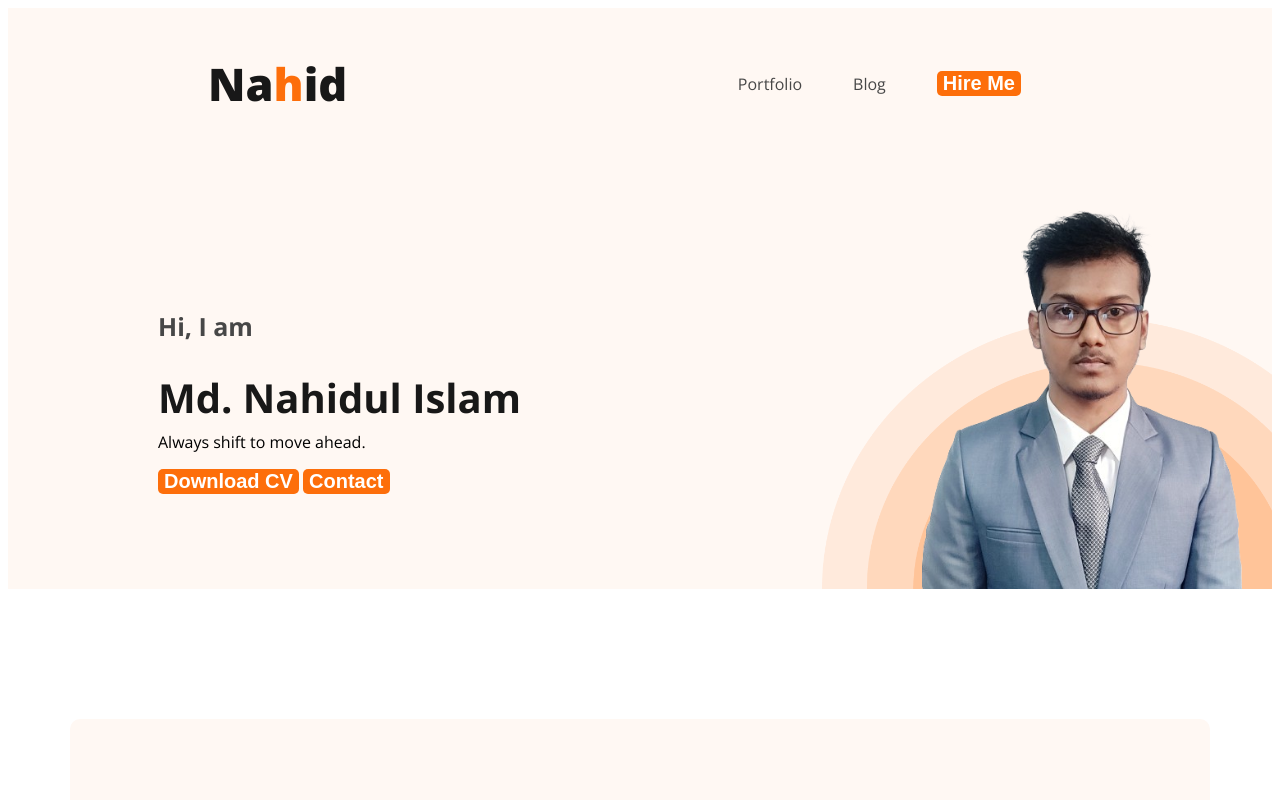
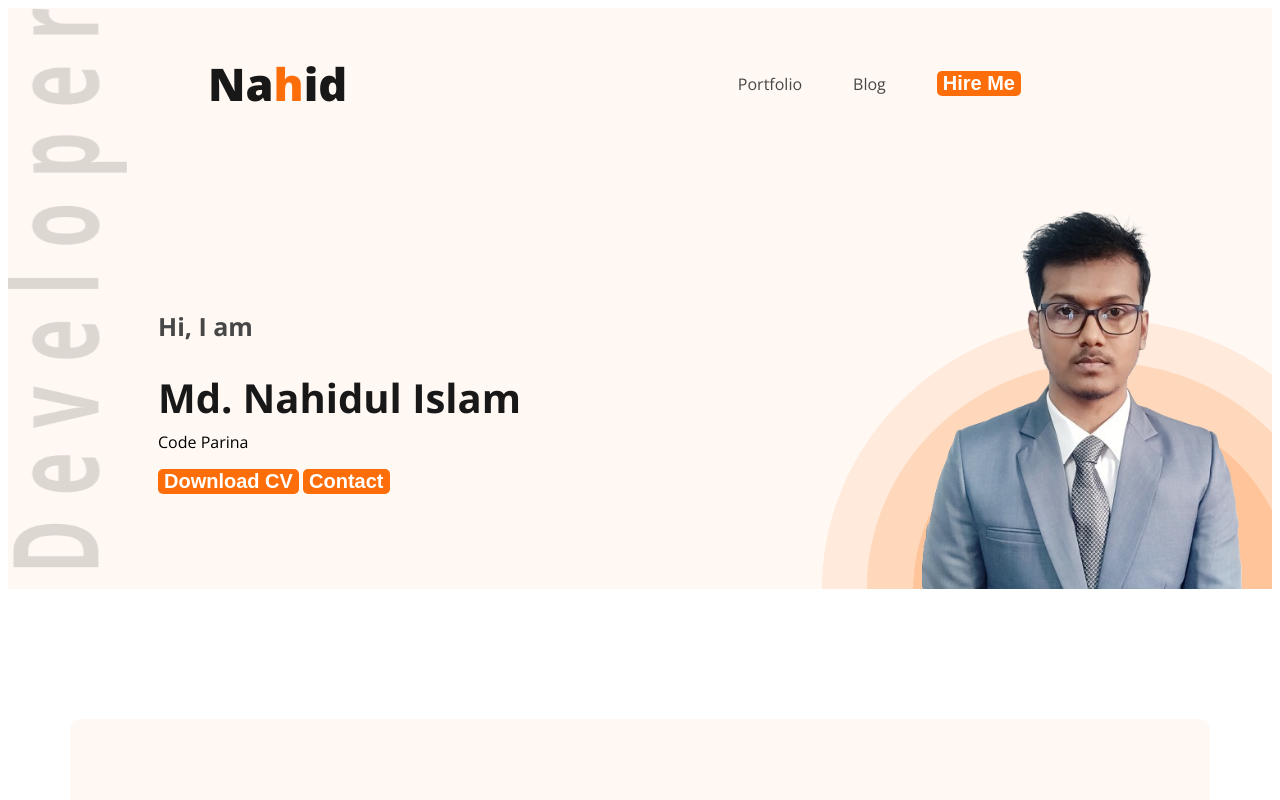
Before and after one commit to nhwnahid007/web-developer-portfolio, a plain HTML site: page index.html in a window 1280 px wide. Shown: the top 800 px of the page. Drawn offline with nearby package versions, Linux system fonts and the light colour scheme.

Commit message:
Added developer png

```diff
--- a/index.html
+++ b/index.html
@@ -23,7 +23,7 @@
             <div class="banner-content">
                 <h3 class="banner-greeting">Hi, I am</h3>
                 <h1 class="banner-title">Md. Nahidul Islam</h1>
-                <p class="banner-des">Always shift to move ahead.</p>
+                <p class="banner-des">Code Parina</p>
                 <div class="downbtn">
                     <button class="btn-primary">Download CV</button>
                     <button class="btn-primary">Contact</button>
--- a/styles/portfolio.css
+++ b/styles/portfolio.css
@@ -57,10 +57,10 @@ nav a {
 /* Header related style */
 .header {
   background-color: #fff8f3;
-  background-image: url(/images/header_bg.png);
+  background-image: url(/images/header_bg.png), url(/images/developer.png);
   background-repeat: no-repeat;
-  background-position: bottom right;
-  background-size: 450px 270px;
+  background-position: bottom right, top left;
+  background-size: 450px 270px, 120px 560px;
 }
 
 .banner {
```
